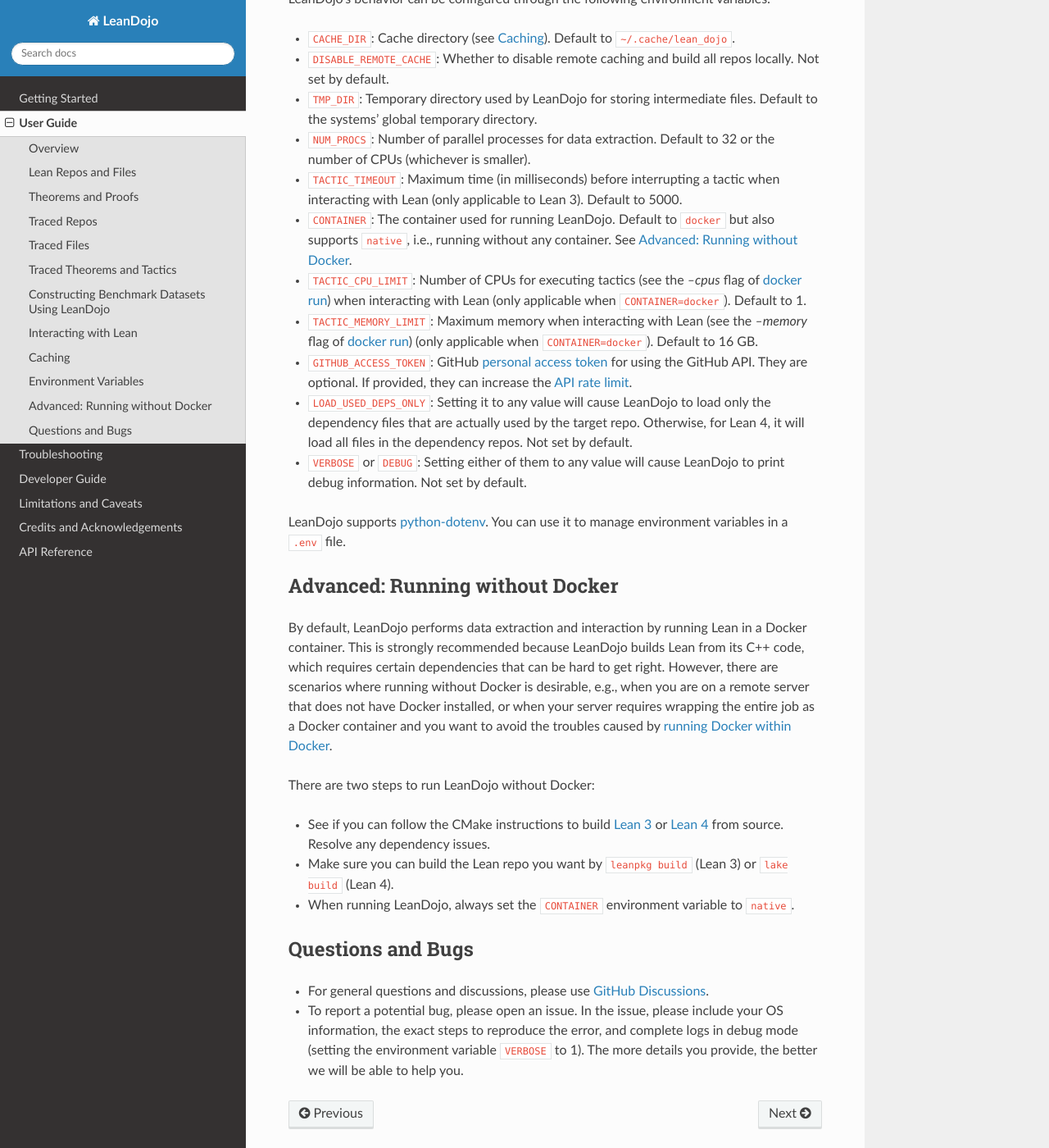
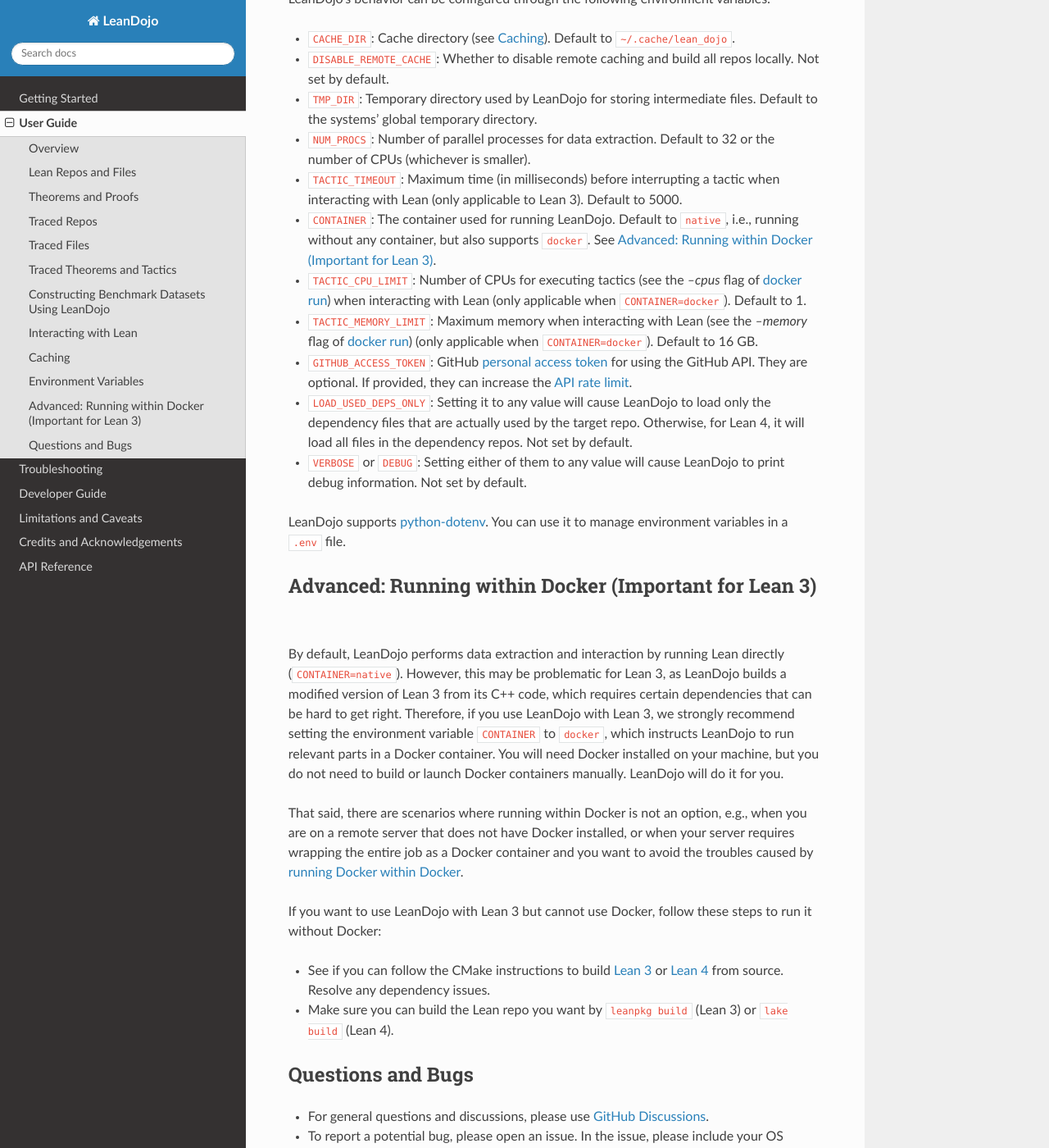
Before and after one commit to lean-dojo/LeanDojo, a Sphinx documentation site: the page built from docs/source/user-guide.rst, in a window 1280 px wide and 1400 px high, scrolled down 5272 px. Shown: the whole window at 82% size. Built offline with Sphinx 7.4.7 and the Read the Docs theme 2.0.0, drawn with Linux system fonts in a browser that asks for light colours.

Commit message:
fix minor bugs and make without docker the default setting

```diff
--- a/docs/source/user-guide.rst
+++ b/docs/source/user-guide.rst
@@ -232,7 +232,7 @@
 * :code:`TMP_DIR`: Temporary directory used by LeanDojo for storing intermediate files. Default to the systems' global temporary directory.
 * :code:`NUM_PROCS`: Number of parallel processes for data extraction. Default to 32 or the number of CPUs (whichever is smaller).
 * :code:`TACTIC_TIMEOUT`: Maximum time (in milliseconds) before interrupting a tactic when interacting with Lean (only applicable to Lean 3). Default to 5000.
-* :code:`CONTAINER`: The container used for running LeanDojo. Default to :code:`docker` but also supports :code:`native`, i.e., running without any container. See :ref:`running-without-docker`.
+* :code:`CONTAINER`: The container used for running LeanDojo. Default to :code:`native`, i.e., running without any container, but also supports :code:`docker`. See :ref:`running-within-docker`.
 * :code:`TACTIC_CPU_LIMIT`: Number of CPUs for executing tactics (see the `--cpus` flag of `docker run <https://docs.docker.com/engine/reference/commandline/run/#memory>`_) when interacting with Lean (only applicable when :code:`CONTAINER=docker`). Default to 1.
 * :code:`TACTIC_MEMORY_LIMIT`: Maximum memory when interacting with Lean (see the `--memory` flag of `docker run <https://docs.docker.com/engine/reference/commandline/run/#memory>`_) (only applicable when :code:`CONTAINER=docker`). Default to 16 GB.
 * :code:`GITHUB_ACCESS_TOKEN`: GitHub `personal access token <https://docs.github.com/en/authentication/keeping-your-account-and-data-secure/managing-your-personal-access-tokens#creating-a-personal-access-token-classic>`_ for using the GitHub API. They are optional. If provided, they can increase the `API rate limit <https://docs.github.com/en/rest/overview/resources-in-the-rest-api#rate-limiting>`_.
@@ -242,23 +242,26 @@
 LeanDojo supports `python-dotenv <https://pypi.org/project/python-dotenv/>`_. You can use it to manage environment variables in a :file:`.env` file.
 
 
-.. _running-without-docker:
+.. _running-within-docker:
 
-Advanced: Running without Docker
-********************************
+Advanced: Running within Docker (Important for Lean 3)
+******************************************************
 
-By default, LeanDojo performs data extraction and interaction by running Lean in a
-Docker container. This is strongly recommended because LeanDojo builds Lean from its C++ code, which requires certain dependencies that can be hard to get right.
-However, there are scenarios where running without Docker is desirable, e.g.,
+By default, LeanDojo performs data extraction and interaction by running Lean directly (:code:`CONTAINER=native`).
+However, this may be problematic for Lean 3, as LeanDojo builds a modified version of Lean 3 from its C++ code, which requires certain dependencies that can be hard to get right.
+Therefore, if you use LeanDojo with Lean 3, we strongly recommend setting the environment variable :code:`CONTAINER` to :code:`docker`, which instructs LeanDojo to run relevant parts in a Docker container.
+You will need Docker installed on your machine, but you do not need to build or launch Docker containers manually. LeanDojo will do it for you.
+
+That said, there are scenarios where running within Docker is not an option, e.g.,
 when you are on a remote server that does not have Docker installed, or
 when your server requires wrapping the entire job as a Docker container and you want to
 avoid the troubles caused by `running Docker within Docker <https://stackoverflow.com/questions/27879713/is-it-ok-to-run-docker-from-inside-docker>`_.
 
-There are two steps to run LeanDojo without Docker:
+If you want to use LeanDojo with Lean 3 but cannot use Docker, follow these steps to run it without Docker:
 
 * See if you can follow the CMake instructions to build `Lean 3 <https://github.com/leanprover-community/lean/blob/master/doc/make/index.md#generic-build-instructions>`_ or `Lean 4 <https://leanprover.github.io/lean4/doc/make/index.html>`_ from source. Resolve any dependency issues.
 * Make sure you can build the Lean repo you want by :code:`leanpkg build` (Lean 3) or :code:`lake build` (Lean 4).
-* When running LeanDojo, always set the :code:`CONTAINER` environment variable to :code:`native`.
+
 
 
 Questions and Bugs
```
Also changed, not shown: README.md (+2 -1 lines), docs/source/getting-started.rst (+5 -3 lines), 4 other files.
